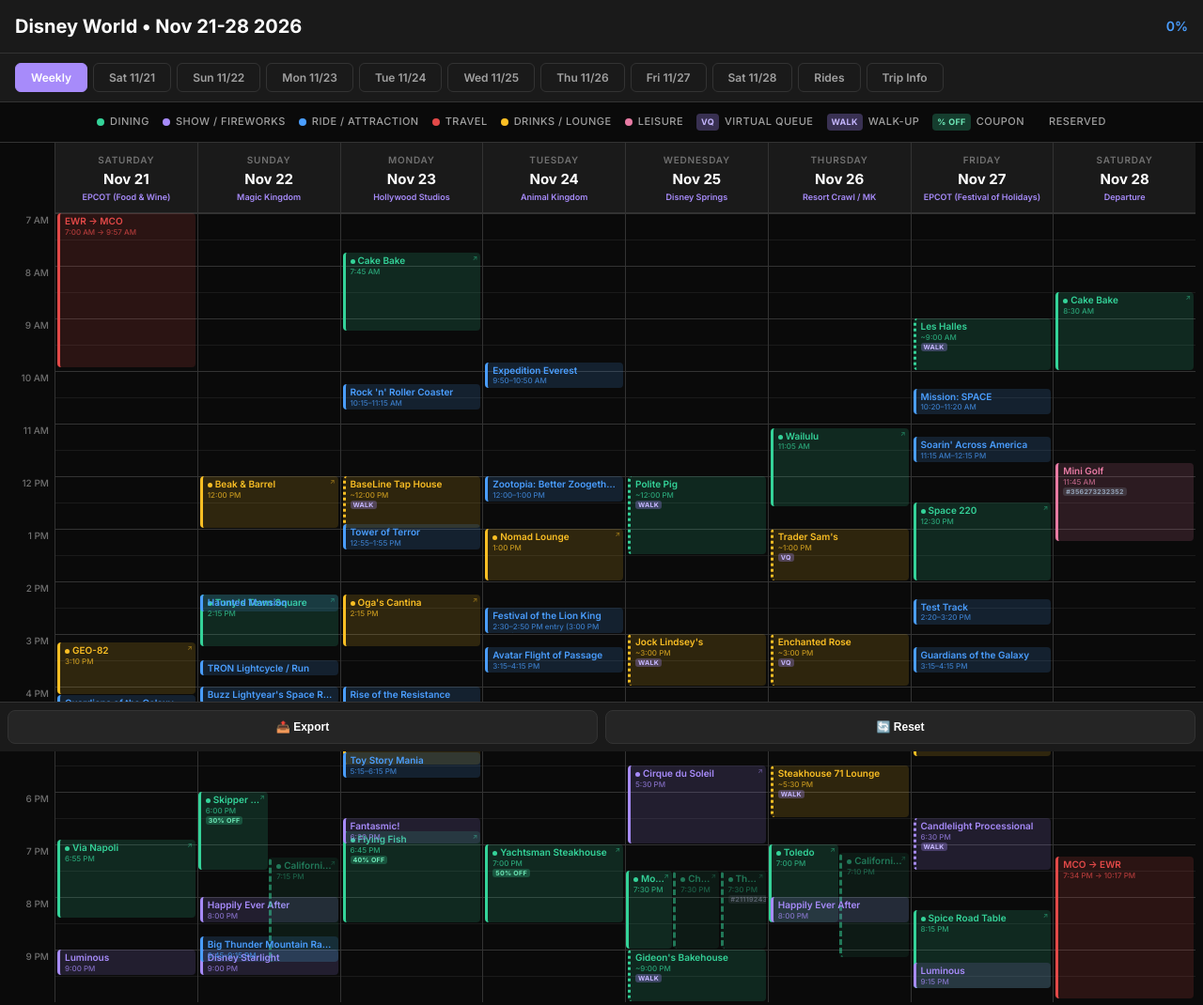
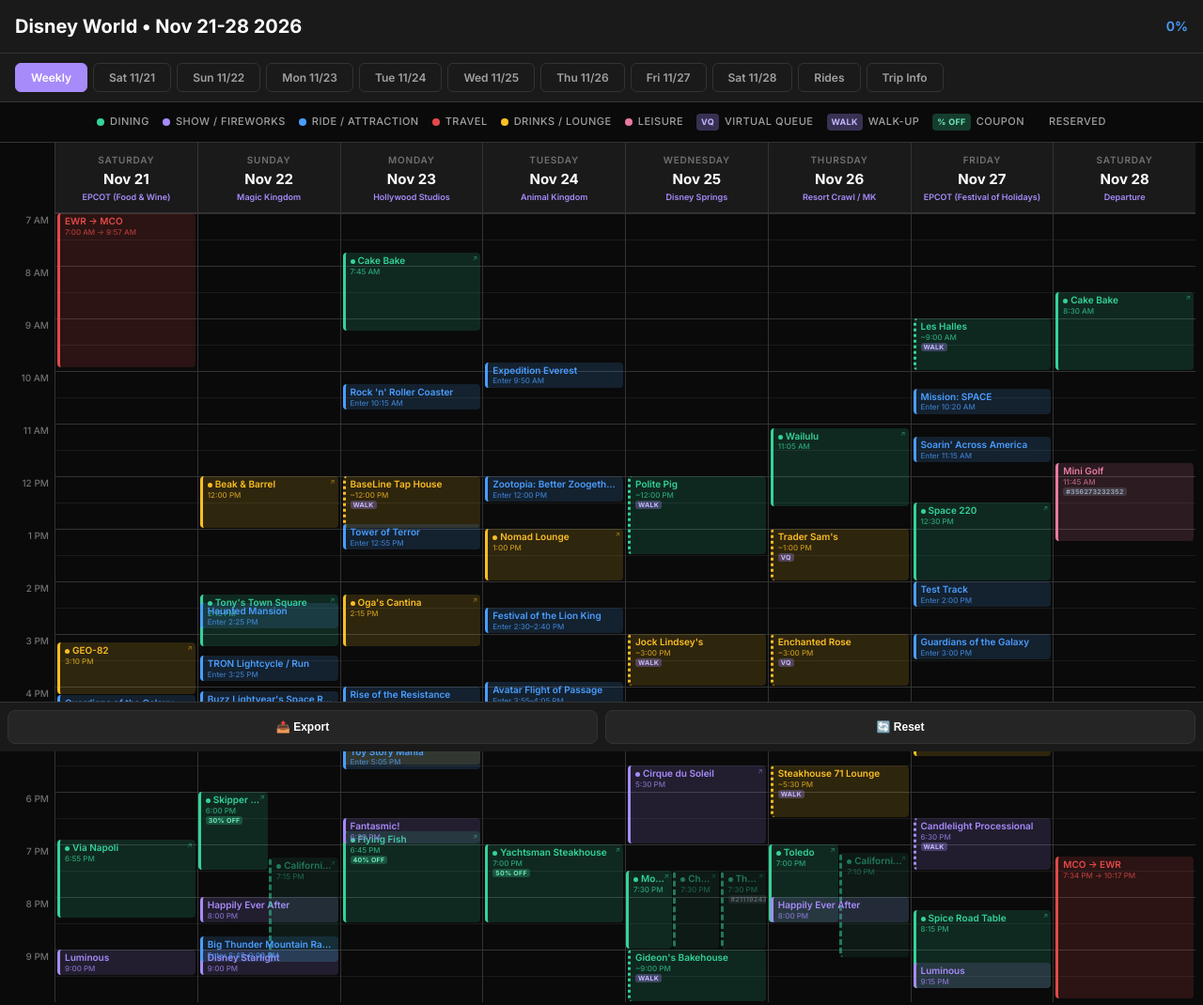
Before and after one commit to chadbautista8/disney-trip, a plain HTML site: page index.html in a window 1280 px wide. Shown: the whole page at 94% size. Drawn offline with Linux system fonts and the light colour scheme.

Commit message:
Add preferred LL entry times to week and daily views; update LL windows

```diff
--- a/index.html
+++ b/index.html
@@ -882,7 +882,7 @@
             <div class="section-content">
                 <div class="checklist-item" data-id="epcot-ride-1" onclick="toggleCheck(this, 'epcot-ride-1')">
                     <div class="checkbox"></div>
-                    <div class="item-text">Guardians of the Galaxy: Cosmic Rewind <span class="item-badge badge-p1">P1</span> <span class="item-badge badge-ll">Single Pass</span> <span class="text-small text-secondary">(Booked LL: 4:10–5:10 PM)</span></div>
+                    <div class="item-text">Guardians of the Galaxy: Cosmic Rewind <span class="item-badge badge-p1">P1</span> <span class="item-badge badge-ll">Single Pass</span> <span class="text-small text-secondary">(Booked LL: 4:10–5:10 PM. Preferred entry: 4:10 PM)</span></div>
                 </div>
                 <div class="checklist-item" data-id="epcot-ride-2" onclick="toggleCheck(this, 'epcot-ride-2')">
                     <div class="checkbox"></div>
@@ -1269,11 +1269,11 @@
             <div class="section-content">
                 <div class="checklist-item" onclick="toggleCheck(this, 'sun-ride-1')">
                     <div class="checkbox"></div>
-                    <div class="item-text">TRON Lightcycle Run <span class="item-badge badge-p1">P1</span> <span class="item-badge badge-ll">Single Pass</span> <span class="text-small text-secondary">(Booked LL: 3:20–4:20 PM)</span></div>
+                    <div class="item-text">TRON Lightcycle Run <span class="item-badge badge-p1">P1</span> <span class="item-badge badge-ll">Single Pass</span> <span class="text-small text-secondary">(Booked LL: 3:20–4:20 PM. Preferred entry: 3:25 PM)</span></div>
                 </div>
                 <div class="checklist-item" onclick="toggleCheck(this, 'sun-ride-2')">
                     <div class="checkbox"></div>
-                    <div class="item-text">Big Thunder Mountain Railroad <span class="item-badge badge-p1">P1</span> <span class="item-badge badge-ll">Multi Pass</span> <span class="text-small text-secondary">(Booked LL: 8:45–9:45 PM)</span></div>
+                    <div class="item-text">Big Thunder Mountain Railroad <span class="item-badge badge-p1">P1</span> <span class="item-badge badge-ll">Multi Pass</span> <span class="text-small text-secondary">(Booked LL: 8:45–9:45 PM. Preferred entry: 8:45–9:00 PM)</span></div>
                 </div>
                 <div class="checklist-item" onclick="toggleCheck(this, 'sun-ride-3')">
                     <div class="checkbox"></div>
@@ -1281,11 +1281,11 @@
                 </div>
                 <div class="checklist-item" onclick="toggleCheck(this, 'sun-ride-4')">
                     <div class="checkbox"></div>
-                    <div class="item-text">Haunted Mansion <span class="item-badge badge-p1">P1</span> <span class="item-badge badge-ll">Multi Pass</span> <span class="text-small text-secondary">(Booked LL: 2:15–3:15 PM, change not verified)</span></div>
+                    <div class="item-text">Haunted Mansion <span class="item-badge badge-p1">P1</span> <span class="item-badge badge-ll">Multi Pass</span> <span class="text-small text-secondary">(Booked LL: 2:25–3:25 PM. Preferred entry: 2:25 PM)</span></div>
                 </div>
                 <div class="checklist-item" onclick="toggleCheck(this, 'sun-ride-5')">
                     <div class="checkbox"></div>
-                    <div class="item-text">Buzz Lightyear's Space Ranger Spin <span class="item-badge badge-p1">P1</span> <span class="item-badge badge-ll">Multi Pass</span> <span class="text-small text-secondary">(Booked LL: 3:40–4:40 PM)</span></div>
+                    <div class="item-text">Buzz Lightyear's Space Ranger Spin <span class="item-badge badge-p1">P1</span> <span class="item-badge badge-ll">Multi Pass</span> <span class="text-small text-secondary">(Booked LL: 3:40–4:40 PM. Preferred entry: 4:05 PM)</span></div>
                 </div>
                 <div class="checklist-item" onclick="toggleCheck(this, 'sun-ride-6')">
                     <div class="checkbox"></div>
@@ -1419,11 +1419,11 @@
             <div class="section-content">
                 <div class="checklist-item" onclick="toggleCheck(this, 'mon-ride-1')">
                     <div class="checkbox"></div>
-                    <div class="item-text">Rise of the Resistance <span class="item-badge badge-p1">P1</span> <span class="item-badge badge-ll">Single Pass</span> <span class="text-small text-secondary">(Booked LL: 4:00–5:00 PM)</span></div>
+                    <div class="item-text">Rise of the Resistance <span class="item-badge badge-p1">P1</span> <span class="item-badge badge-ll">Single Pass</span> <span class="text-small text-secondary">(Booked LL: 4:00–5:00 PM. Preferred entry: 4:00 PM)</span></div>
                 </div>
                 <div class="checklist-item" onclick="toggleCheck(this, 'mon-ride-2')">
                     <div class="checkbox"></div>
-                    <div class="item-text">Tower of Terror <span class="item-badge badge-p1">P1</span> <span class="item-badge badge-ll">Multi Pass</span> <span class="text-small text-secondary">(Booked LL: 12:55–1:55 PM)</span></div>
+                    <div class="item-text">Tower of Terror <span class="item-badge badge-p1">P1</span> <span class="item-badge badge-ll">Multi Pass</span> <span class="text-small text-secondary">(Booked LL: 12:55–1:55 PM. Preferred entry: 12:55 PM)</span></div>
                 </div>
                 <div class="checklist-item" onclick="toggleCheck(this, 'mon-ride-3')">
                     <div class="checkbox"></div>
@@ -1431,7 +1431,7 @@
                 </div>
                 <div class="checklist-item" onclick="toggleCheck(this, 'mon-ride-4')">
                     <div class="checkbox"></div>
-                    <div class="item-text">Rock 'n' Roller Coaster Starring The Muppets <span class="item-badge badge-p1">P1</span> <span class="item-badge badge-ll">Multi Pass</span> <span class="text-small text-secondary">(Booked LL: 10:15–11:15 AM)</span></div>
+                    <div class="item-text">Rock 'n' Roller Coaster Starring The Muppets <span class="item-badge badge-p1">P1</span> <span class="item-badge badge-ll">Multi Pass</span> <span class="text-small text-secondary">(Booked LL: 10:15–11:15 AM. Preferred entry: 10:15 AM)</span></div>
                 </div>
                 <div class="checklist-item" onclick="toggleCheck(this, 'mon-ride-5')">
                     <div class="checkbox"></div>
@@ -1443,7 +1443,7 @@
                 </div>
                 <div class="checklist-item" onclick="toggleCheck(this, 'mon-ride-7')">
                     <div class="checkbox"></div>
-                    <div class="item-text">Toy Story Mania <span class="item-badge badge-p2">P2</span> <span class="item-badge badge-ll">Multi Pass</span> <span class="text-small text-secondary">(Booked LL: 5:15–6:15 PM)</span></div>
+                    <div class="item-text">Toy Story Mania <span class="item-badge badge-p2">P2</span> <span class="item-badge badge-ll">Multi Pass</span> <span class="text-small text-secondary">(Booked LL: 5:05–6:05 PM. Preferred entry: 5:05 PM)</span></div>
                 </div>
                 <div class="checklist-item" onclick="toggleCheck(this, 'mon-ride-8')">
                     <div class="checkbox"></div>
@@ -1528,7 +1528,7 @@
             <div class="section-content">
                 <div class="checklist-item" onclick="toggleCheck(this, 'tue-ride-1')">
                     <div class="checkbox"></div>
-                    <div class="item-text">Avatar Flight of Passage <span class="item-badge badge-p1">P1</span> <span class="item-badge badge-ll">Single Pass</span> <span class="text-small text-secondary">(Booked LL: 3:15–4:15 PM)</span></div>
+                    <div class="item-text">Avatar Flight of Passage <span class="item-badge badge-p1">P1</span> <span class="item-badge badge-ll">Single Pass</span> <span class="text-small text-secondary">(Booked LL: 3:55–4:55 PM. Preferred entry: 3:55–4:05 PM)</span></div>
                 </div>
                 <div class="checklist-item" onclick="toggleCheck(this, 'tue-ride-2')">
                     <div class="checkbox"></div>
@@ -1536,7 +1536,7 @@
                 </div>
                 <div class="checklist-item" onclick="toggleCheck(this, 'tue-ride-3')">
                     <div class="checkbox"></div>
-                    <div class="item-text">Expedition Everest <span class="item-badge badge-p1">P1</span> <span class="item-badge badge-ll">Multi Pass</span> <span class="text-small text-secondary">(Booked LL: 9:50–10:50 AM)</span></div>
+                    <div class="item-text">Expedition Everest <span class="item-badge badge-p1">P1</span> <span class="item-badge badge-ll">Multi Pass</span> <span class="text-small text-secondary">(Booked LL: 9:50–10:50 AM. Preferred entry: 9:50 AM)</span></div>
                 </div>
                 <div class="checklist-item" onclick="toggleCheck(this, 'tue-ride-4')">
                     <div class="checkbox"></div>
@@ -1552,7 +1552,7 @@
                 </div>
                 <div class="checklist-item" onclick="toggleCheck(this, 'tue-ride-7')">
                     <div class="checkbox"></div>
-                    <div class="item-text">Zootopia: Better Zoogether! <span class="item-badge badge-p1">P1</span> <span class="item-badge badge-ll">Multi Pass</span> <span class="text-small text-secondary">(Booked LL: 12:00–1:00 PM)</span></div>
+                    <div class="item-text">Zootopia: Better Zoogether! <span class="item-badge badge-p1">P1</span> <span class="item-badge badge-ll">Multi Pass</span> <span class="text-small text-secondary">(Booked LL: 12:00–1:00 PM. Preferred entry: 12:00 PM)</span></div>
                 </div>
                 <div class="checklist-item" onclick="toggleCheck(this, 'tue-ride-8')">
                     <div class="checkbox"></div>
@@ -1560,7 +1560,7 @@
                 </div>
                 <div class="checklist-item" onclick="toggleCheck(this, 'tue-ride-9')">
                     <div class="checkbox"></div>
-                    <div class="item-text">Festival of the Lion King <span class="item-badge badge-p2">P2</span> <span class="item-badge badge-ll">Multi Pass</span> <span class="text-small text-secondary">(Booked LL: 2:30–2:50 PM entry, 3:00 PM show)</span></div>
+                    <div class="item-text">Festival of the Lion King <span class="item-badge badge-p2">P2</span> <span class="item-badge badge-ll">Multi Pass</span> <span class="text-small text-secondary">(Booked LL: 2:30–2:50 PM entry (3:00 PM show). Preferred entry: 2:30–2:40 PM)</span></div>
                 </div>
                 <div class="checklist-item" onclick="toggleCheck(this, 'tue-ride-10')">
                     <div class="checkbox"></div>
@@ -1846,11 +1846,11 @@
             <div class="section-content">
                 <div class="checklist-item" onclick="toggleCheck(this, 'fri-ride-1')">
                     <div class="checkbox"></div>
-                    <div class="item-text">Guardians of the Galaxy: Cosmic Rewind <span class="item-badge badge-p1">P1</span> <span class="item-badge badge-ll">Single Pass</span> <span class="text-small text-secondary">(Booked LL: 3:15–4:15 PM)</span></div>
+                    <div class="item-text">Guardians of the Galaxy: Cosmic Rewind <span class="item-badge badge-p1">P1</span> <span class="item-badge badge-ll">Single Pass</span> <span class="text-small text-secondary">(Booked LL: 2:30–3:30 PM. Preferred entry: 3:00 PM)</span></div>
                 </div>
                 <div class="checklist-item" onclick="toggleCheck(this, 'fri-ride-2')">
                     <div class="checkbox"></div>
-                    <div class="item-text">Test Track <span class="item-badge badge-p1">P1</span> <span class="item-badge badge-ll">Multi Pass</span> <span class="text-small text-secondary">(Booked LL: 2:20–3:20 PM)</span></div>
+                    <div class="item-text">Test Track <span class="item-badge badge-p1">P1</span> <span class="item-badge badge-ll">Multi Pass</span> <span class="text-small text-secondary">(Booked LL: 1:35–2:35 PM. Preferred entry: 2:00 PM)</span></div>
                 </div>
                 <div class="checklist-item" onclick="toggleCheck(this, 'fri-ride-3')">
                     <div class="checkbox"></div>
@@ -1858,7 +1858,7 @@
                 </div>
                 <div class="checklist-item" onclick="toggleCheck(this, 'fri-ride-4')">
                     <div class="checkbox"></div>
-                    <div class="item-text">Soarin' Around the World <span class="item-badge badge-p1">P1</span> <span class="item-badge badge-ll">Multi Pass</span> <span class="text-small text-secondary">(Booked LL: 11:15 AM–12:15 PM)</span></div>
+                    <div class="item-text">Soarin' Around the World <span class="item-badge badge-p1">P1</span> <span class="item-badge badge-ll">Multi Pass</span> <span class="text-small text-secondary">(Booked LL: 11:15 AM–12:15 PM. Preferred entry: 11:15 AM)</span></div>
                 </div>
                 <div class="checklist-item" onclick="toggleCheck(this, 'fri-ride-5')">
                     <div class="checkbox"></div>
@@ -1878,7 +1878,7 @@
                 </div>
                 <div class="checklist-item" onclick="toggleCheck(this, 'fri-ride-9')">
                     <div class="checkbox"></div>
-                    <div class="item-text">Mission: SPACE Orange <span class="item-badge badge-p2">P2</span> <span class="item-badge badge-ll">Multi Pass</span> <span class="text-small text-secondary">(Booked LL: 10:20–11:20 AM)</span></div>
+                    <div class="item-text">Mission: SPACE Orange <span class="item-badge badge-p2">P2</span> <span class="item-badge badge-ll">Multi Pass</span> <span class="text-small text-secondary">(Booked LL: 10:20–11:20 AM. Preferred entry: 10:20 AM)</span></div>
                 </div>
             </div>
         </div>
@@ -3213,7 +3213,7 @@
         const EVENTS = [
             { d:0, s:420,  dur:177, name:'EWR → MCO',                cat:'travel',  time:'7:00 AM → 9:57 AM' },
             { d:0, s:910,  dur:60,  name:'GEO-82',                   cat:'lounge',  time:'3:10 PM', link:MDE },
-            { d:0, s:970, dur:30, name:"Guardians of the Galaxy", cat:'ride', time:"4:10\u20135:10 PM", note:"Single Pass" },
+            { d:0, s:970, dur:30, name:"Guardians of the Galaxy", cat:'ride', time:"4:10\u20135:10 PM", pref:"4:10 PM", note:"Single Pass" },
             { d:0, s:1135, dur:90,  name:'Via Napoli',               cat:'dining',  time:'6:55 PM', link:MDE },
             { d:0, s:1260, dur:30,  name:'Luminous',          cat:'show',    time:'9:00 PM' },
             { d:2, s:465,  dur:90,  name:'Cake Bake',                cat:'dining',  time:'7:45 AM', link:MDE },
@@ -3250,22 +3250,22 @@
             { d:6, s:1110, dur:60,  name:'Candlelight Processional', cat:'show',    time:'6:30 PM', res:'walk' },
             { d:6, s:1215, dur:90,  name:'Spice Road Table',         cat:'dining',  time:'8:15 PM', link:MDE },
             { d:6, s:1275, dur:30,  name:'Luminous',          cat:'show',    time:'9:15 PM' },
-            { d:1, s:855, dur:20, name:"Haunted Mansion", cat:'ride', time:"2:15\u20133:15 PM", note:"Multi Pass, window 2:15\u20133:15 PM (change not verified)" },
-            { d:1, s:930, dur:15, name:"TRON Lightcycle / Run", cat:'ride', time:"3:30\u20133:45 PM", note:"Single Pass, window 3:20\u20134:20 PM. Anchor ride, go early in window" },
-            { d:1, s:960, dur:20, name:"Buzz Lightyear's Space Ranger Spin", cat:'ride', time:"4:00\u20134:20 PM", note:"Multi Pass, scan in by 4:40 PM" },
-            { d:1, s:1245, dur:30, name:"Big Thunder Mountain Railroad", cat:'ride', time:"8:45\u20139:15 PM", note:"Multi Pass, window 8:45\u20139:45 PM" },
-            { d:2, s:615, dur:30, name:"Rock 'n' Roller Coaster", cat:'ride', time:"10:15\u201311:15 AM", note:"Multi Pass" },
-            { d:2, s:960, dur:30, name:"Rise of the Resistance", cat:'ride', time:"4:00\u20135:00 PM", note:"Single Pass" },
-            { d:2, s:775, dur:30, name:"Tower of Terror", cat:'ride', time:"12:55\u20131:55 PM", note:"Multi Pass" },
-            { d:2, s:1035, dur:30, name:"Toy Story Mania", cat:'ride', time:"5:15\u20136:15 PM", note:"Multi Pass" },
-            { d:3, s:590, dur:30, name:"Expedition Everest", cat:'ride', time:"9:50\u201310:50 AM", note:"Multi Pass" },
-            { d:3, s:720, dur:30, name:"Zootopia: Better Zoogether!", cat:'ride', time:"12:00\u20131:00 PM", note:"Multi Pass" },
-            { d:3, s:870, dur:30, name:"Festival of the Lion King", cat:'ride', time:"2:30\u20132:50 PM entry (3:00 PM show)", note:"Multi Pass" },
-            { d:3, s:915, dur:30, name:"Avatar Flight of Passage", cat:'ride', time:"3:15\u20134:15 PM", note:"Single Pass" },
-            { d:6, s:620, dur:30, name:"Mission: SPACE", cat:'ride', time:"10:20\u201311:20 AM", note:"Multi Pass" },
-            { d:6, s:675, dur:30, name:"Soarin' Across America", cat:'ride', time:"11:15 AM\u201312:15 PM", note:"Multi Pass" },
-            { d:6, s:860, dur:30, name:"Test Track", cat:'ride', time:"2:20\u20133:20 PM", note:"Multi Pass" },
-            { d:6, s:915, dur:30, name:"Guardians of the Galaxy", cat:'ride', time:"3:15\u20134:15 PM", note:"Single Pass" },
+            { d:1, s:865, dur:30, name:"Haunted Mansion", cat:'ride', time:"2:25\u20133:25 PM", pref:"2:25 PM", note:"Multi Pass. Assumes Tony's 2:15 PM lunch is canceled" },
+            { d:1, s:925, dur:30, name:"TRON Lightcycle / Run", cat:'ride', time:"3:20\u20134:20 PM", pref:"3:25 PM", note:"Single Pass" },
+            { d:1, s:965, dur:30, name:"Buzz Lightyear's Space Ranger Spin", cat:'ride', time:"3:40\u20134:40 PM", pref:"4:05 PM", note:"Multi Pass" },
+            { d:1, s:1245, dur:30, name:"Big Thunder Mountain Railroad", cat:'ride', time:"8:45\u20139:45 PM", pref:"8:45\u20139:00 PM", note:"Multi Pass. After the 8:00 PM fireworks" },
+            { d:2, s:615, dur:30, name:"Rock 'n' Roller Coaster", cat:'ride', time:"10:15\u201311:15 AM", pref:"10:15 AM", note:"Multi Pass" },
+            { d:2, s:960, dur:30, name:"Rise of the Resistance", cat:'ride', time:"4:00\u20135:00 PM", pref:"4:00 PM", note:"Single Pass. Enter at 4:00 to make Toy Story Mania and Flying Fish" },
+            { d:2, s:775, dur:30, name:"Tower of Terror", cat:'ride', time:"12:55\u20131:55 PM", pref:"12:55 PM", note:"Multi Pass" },
+            { d:2, s:1025, dur:30, name:"Toy Story Mania", cat:'ride', time:"5:05\u20136:05 PM", pref:"5:05 PM", note:"Multi Pass" },
+            { d:3, s:590, dur:30, name:"Expedition Everest", cat:'ride', time:"9:50\u201310:50 AM", pref:"9:50 AM", note:"Multi Pass" },
+            { d:3, s:720, dur:30, name:"Zootopia: Better Zoogether!", cat:'ride', time:"12:00\u20131:00 PM", pref:"12:00 PM", note:"Multi Pass" },
+            { d:3, s:870, dur:30, name:"Festival of the Lion King", cat:'ride', time:"2:30\u20132:50 PM entry (3:00 PM show)", pref:"2:30\u20132:40 PM", note:"Multi Pass" },
+            { d:3, s:955, dur:30, name:"Avatar Flight of Passage", cat:'ride', time:"3:55\u20134:55 PM", pref:"3:55\u20134:05 PM", note:"Single Pass" },
+            { d:6, s:620, dur:30, name:"Mission: SPACE", cat:'ride', time:"10:20\u201311:20 AM", pref:"10:20 AM", note:"Multi Pass" },
+            { d:6, s:675, dur:30, name:"Soarin' Across America", cat:'ride', time:"11:15 AM\u201312:15 PM", pref:"11:15 AM", note:"Multi Pass" },
+            { d:6, s:840, dur:30, name:"Test Track", cat:'ride', time:"1:35\u20132:35 PM", pref:"2:00 PM", note:"Multi Pass" },
+            { d:6, s:900, dur:30, name:"Guardians of the Galaxy", cat:'ride', time:"2:30\u20133:30 PM", pref:"3:00 PM", note:"Single Pass" },
             { d:7, s:510,  dur:90,  name:'Cake Bake',                cat:'dining',  time:'8:30 AM', link:MDE },
             { d:7, s:705,  dur:90,  name:'Mini Golf',                cat:'leisure', time:'11:45 AM', conf:'356273232352' },
             { d:7, s:1154, dur:163, name:'MCO → EWR',                cat:'travel',  time:'7:34 PM → 10:17 PM' }
@@ -3336,7 +3336,7 @@
                     const resDot = dotColor ? `<span class="res-dot" style="background:${dotColor}"></span>` : '';
                     const discBadge = ev.discount ? `<span class="res-badge disc">${ev.discount}% OFF</span>` : '';
                     const confBadge = ev.conf ? `<span class="res-badge conf">#${ev.conf}</span>` : '';
-                    el.innerHTML = `<div class="ev-name">${resDot}${ev.name}</div>${showTime ? `<div class="ev-time">${ev.time}</div>` : ''}${resBadge}${discBadge}${confBadge}${linkIcon}`;
+                    el.innerHTML = `<div class="ev-name">${resDot}${ev.name}</div>${showTime ? `<div class="ev-time">${ev.pref ? 'Enter ' + ev.pref : ev.time}</div>` : ''}${resBadge}${discBadge}${confBadge}${linkIcon}`;
                     if (ev.link) el.addEventListener('click', () => window.open(ev.link, '_blank'));
                     el.addEventListener('mouseenter', e => showSchedTooltip(e, ev));
                     el.addEventListener('mouseleave', hideSchedTooltip);
@@ -3352,7 +3352,7 @@
             const resLabel = ev.res === 'vq' ? ' · Virtual Queue' : ev.res === 'walk' ? ' · Walk-Up' : '';
             const discLabel = ev.discount ? ` · ${ev.discount}% coupon` : '';
             const linkLabel = ev.link ? ' · Tap to manage' : '';
-            tt.querySelector('.tt-time').textContent = ev.time + ' · ' + ev.dur + ' min' + resLabel + discLabel + linkLabel;
+            tt.querySelector('.tt-time').textContent = ev.time + (ev.pref ? ' · Enter ' + ev.pref : '') + ' · ' + ev.dur + ' min' + resLabel + discLabel + linkLabel;
             const catEl = tt.querySelector('.tt-cat');
             catEl.textContent = SCHED_CAT_LABELS[ev.cat];
             catEl.style.color = getComputedStyle(document.documentElement).getPropertyValue('--cat-' + ev.cat);
@@ -3388,7 +3388,7 @@
                         <div class="dt-dot ${ev.cat}"></div>
                         <div class="dt-event ${ev.cat}${ev.link ? ' has-link' : ''}${ev.res ? ' no-res' : ''}"${ev.link ? ` onclick="window.open('${ev.link}','_blank')"` : ''}>
                             <div class="de-name">${(ev.link && !ev.res) ? `<span class="de-res-dot" style="background:var(--cat-${ev.cat})"></span>` : ''}${ev.name}${ev.res ? `<span class="de-badge ${ev.res}">${ev.res === 'vq' ? 'VQ' : 'WALK-UP'}</span>` : ''}${ev.discount ? `<span class="de-badge disc">${ev.discount}% OFF</span>` : ''}${manageLink}</div>
-                            <div class="de-detail">${SCHED_CAT_LABELS[ev.cat]} &middot; ${ev.dur} min${ev.conf ? ` &middot; Conf #${ev.conf}` : ''}${ev.note ? ` &middot; ${ev.note}` : ''}</div>
+                            <div class="de-detail">${SCHED_CAT_LABELS[ev.cat]} &middot; ${ev.dur} min${ev.pref ? ` &middot; <strong>Preferred entry ${ev.pref}</strong>` : ''}${ev.conf ? ` &middot; Conf #${ev.conf}` : ''}${ev.note ? ` &middot; ${ev.note}` : ''}</div>
                             ${alts.length ? `<div class="de-alt">Or: ${alts.map(a => a.name).join(', ')}${altManageLinks ? ' ' + altManageLinks : ''}</div>` : ''}
                         </div>
                     </div>
```
